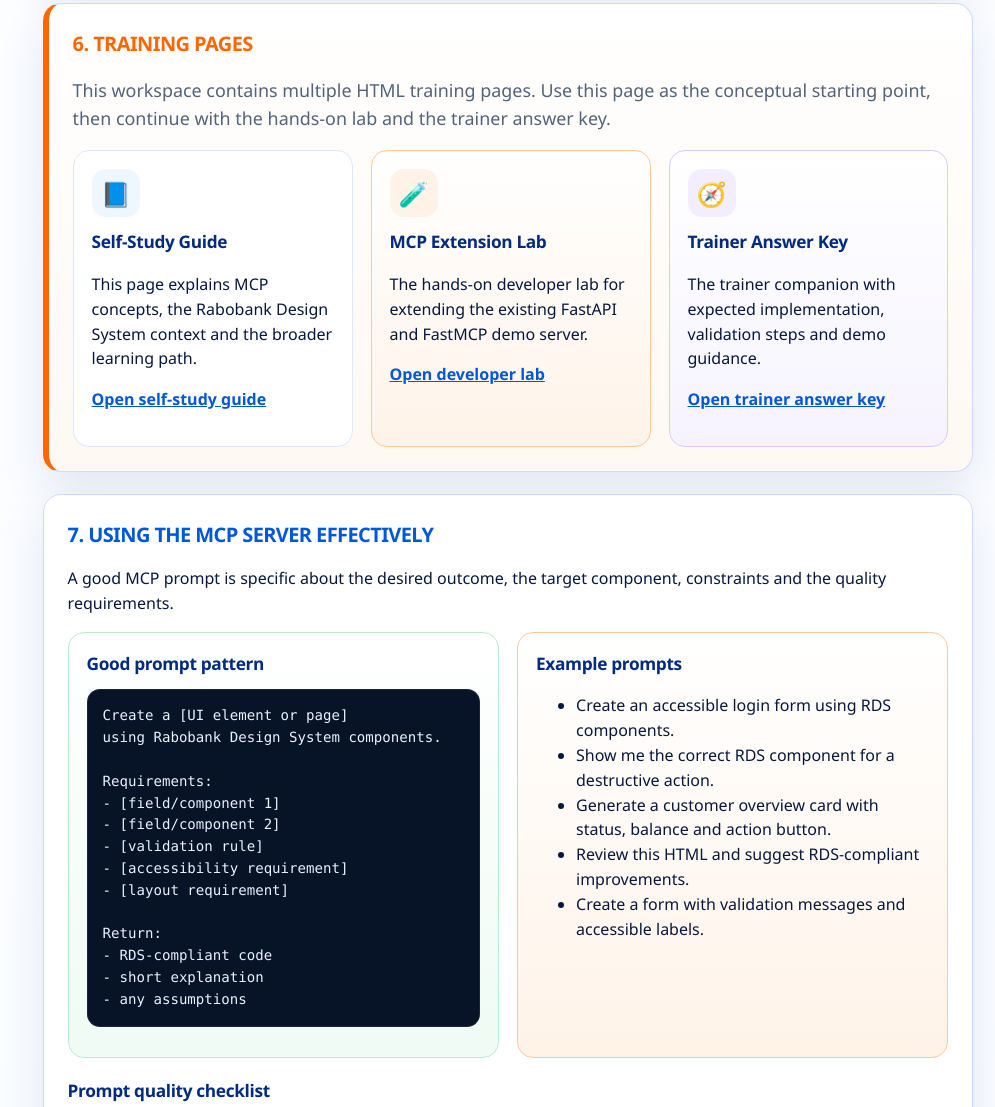
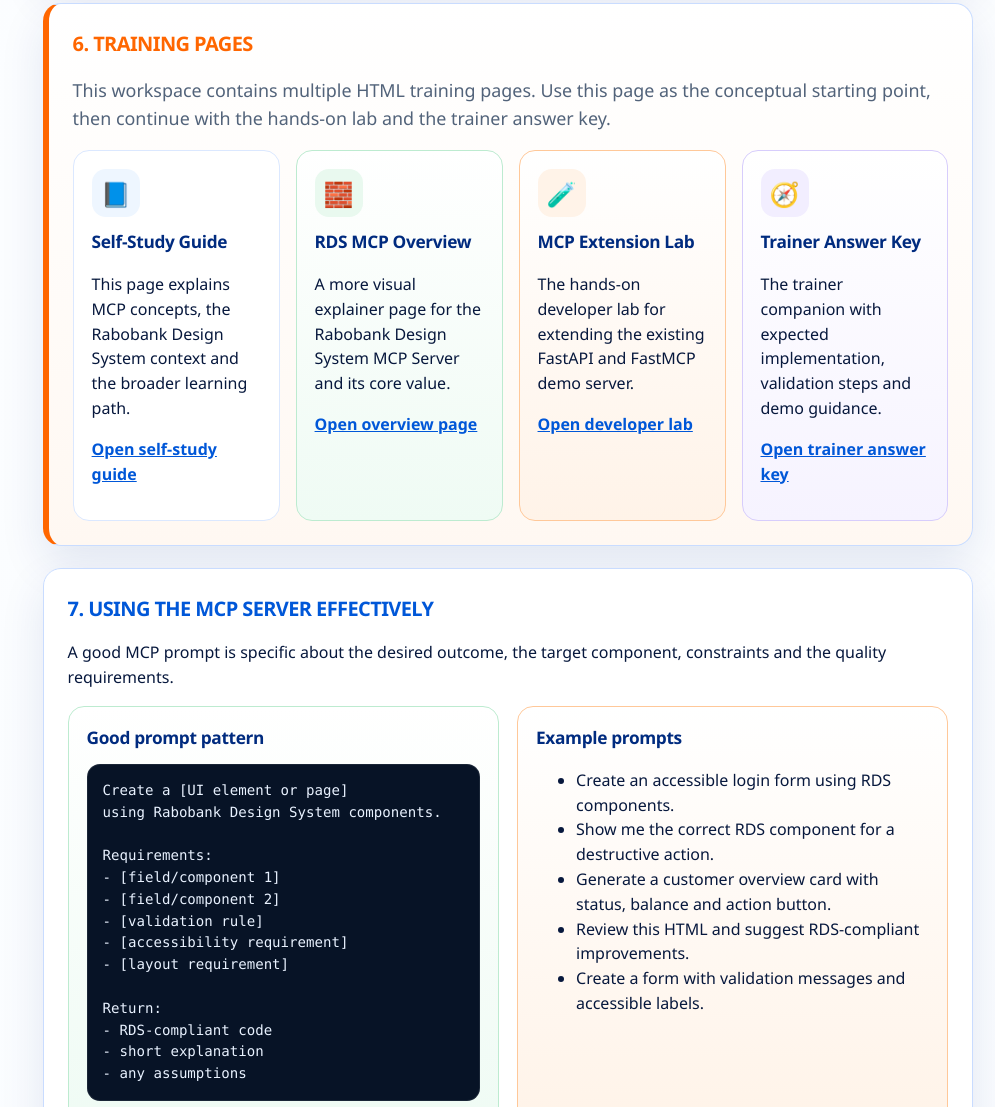
Before and after one commit to RemseyMailjard/Rabobank-MCP-training, a plain HTML site: page index.html in a window 1280 px wide. Shown: the part 5107-6214 px from the top of the page, without its empty margins (285-1280 px from the left). Drawn offline with Linux system fonts and the light colour scheme.

Commit message:
Refactor: Replace index2..html with a new version of index2.html, updating styles and content for the Rabobank Design System MCP Server page

```diff
--- a/index.html
+++ b/index.html
@@ -857,12 +857,18 @@
                         then continue with the hands-on lab and the trainer answer key.
                     </p>
 
-                    <div class="grid-3">
+                    <div class="grid-4">
                         <div class="mini-card">
                             <div class="icon">📘</div>
                             <h3>Self-Study Guide</h3>
                             <p>This page explains MCP concepts, the Rabobank Design System context and the broader learning path.</p>
                             <p><a class="content-link" href="index.html">Open self-study guide</a></p>
+                        </div>
+                        <div class="mini-card green">
+                            <div class="icon">🧱</div>
+                            <h3>RDS MCP Overview</h3>
+                            <p>A more visual explainer page for the Rabobank Design System MCP Server and its core value.</p>
+                            <p><a class="content-link" href="index2.html">Open overview page</a></p>
                         </div>
                         <div class="mini-card orange">
                             <div class="icon">🧪</div>
@@ -1181,6 +1187,11 @@
                     MCP Server Self-Study Guide · Rabobank Design System learning material · Prepared for developer
                     training
                 </p>
+                <p class="footer">
+                    Continue with the <a class="content-link" href="index2.html">RDS MCP Overview</a>, the
+                    <a class="content-link" href="mcp-extension-lab.html">Developer Lab</a> or the
+                    <a class="content-link" href="mcp-extension-trainer-answer-key.html">Trainer Answer Key</a>.
+                </p>
             </div>
         </div>
     </main>
```
Also changed, not shown: index2.html (renamed from index2..html, +6 -0 lines), 1 other file.
